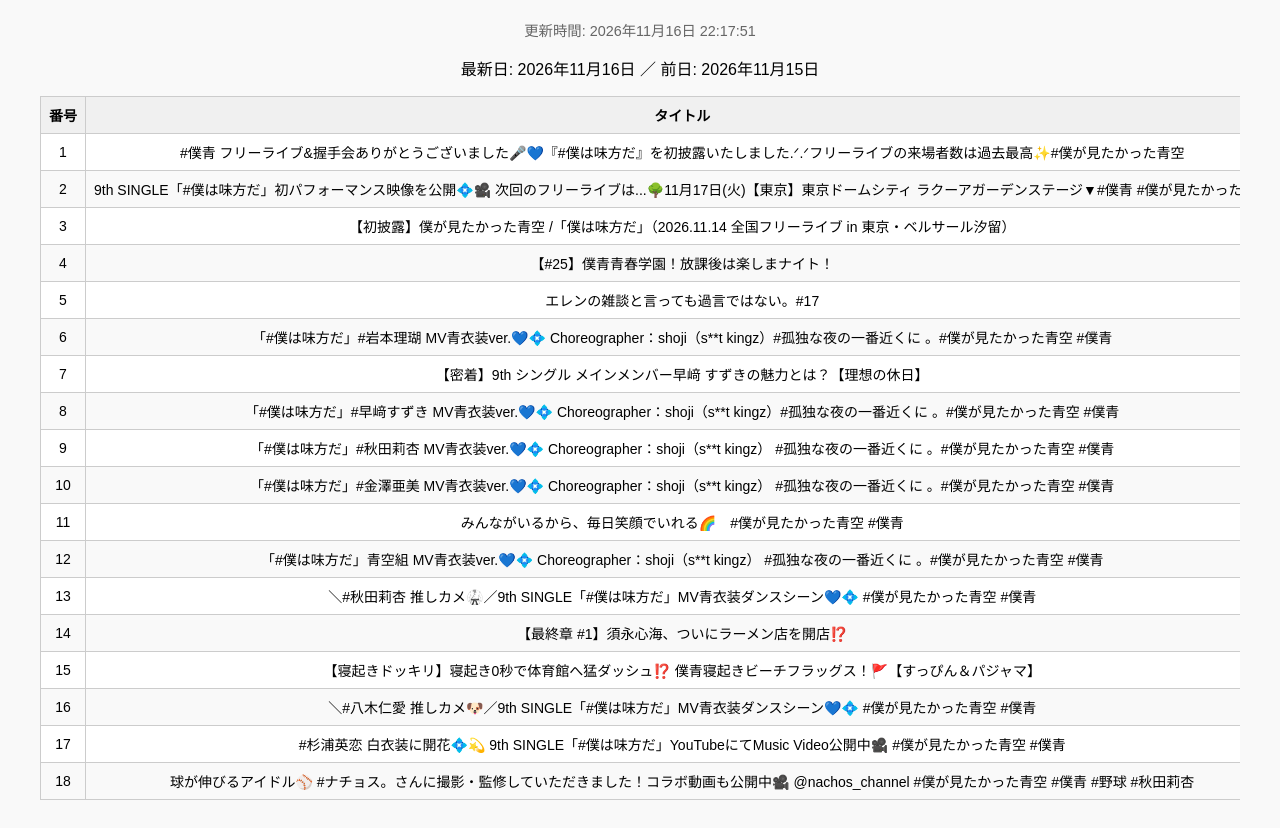
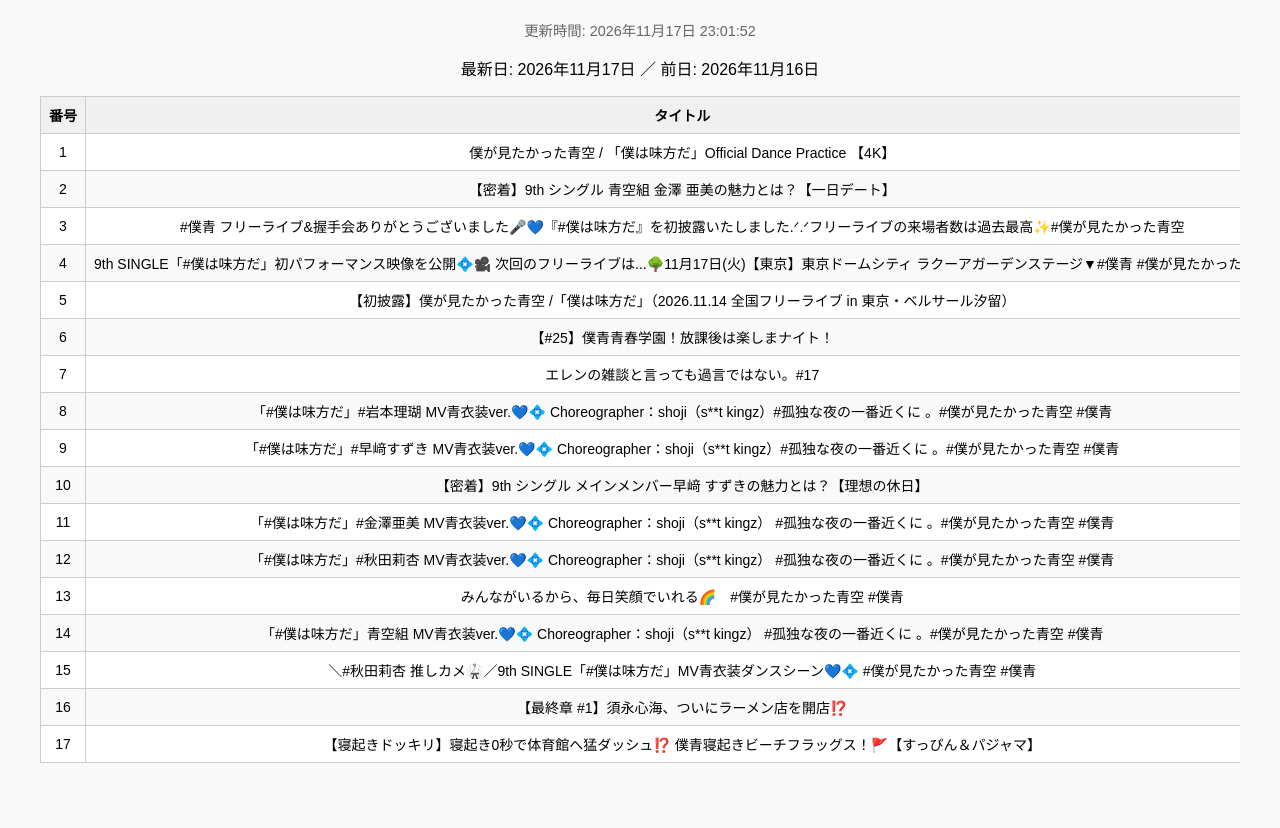
Before and after one commit to yuuki05182/boku-ao-latest20, a plain HTML site: page index.html in a window 1280 px wide. Shown: the part 110-938 px from the top of the page. After the commit the page ends 913 px from the top, so only its background shows below. Drawn offline with Linux system fonts and the light colour scheme.

Commit message:
Auto update: 2026-11-17

```diff
--- a/index.html
+++ b/index.html
@@ -26,8 +26,8 @@
 </head>
 <body>
     <h1>僕が見たかった青空 - 前日差一覧</h1>
-    <p style="text-align:center; font-size:0.9em; color:#666;">更新時間: 2026年11月16日 22:17:51</p>
-    <p style="text-align:center;">最新日: 2026年11月16日 ／ 前日: 2026年11月15日</p>
+    <p style="text-align:center; font-size:0.9em; color:#666;">更新時間: 2026年11月17日 23:01:52</p>
+    <p style="text-align:center;">最新日: 2026年11月17日 ／ 前日: 2026年11月16日</p>
 
     <div style="overflow-x:auto; max-width:100vw;">
     <table>
@@ -35,24 +35,23 @@
             <tr>
                 <th>番号</th>
 <th>タイトル</th><th>投稿日</th><th>再生数</th><th>再生数差分</th><th>高評価</th><th>高評価差分</th><th>コメント数</th><th>コメント数差分</th></tr></thead><tbody>
-<tr><td>1</td><td>#僕青 フリーライブ&握手会ありがとうございました🎤💙『#僕は味方だ』を初披露いたしました.ᐟ.ᐟフリーライブの来場者数は過去最高✨#僕が見たかった青空</td><td>2026-11-14</td><td>9,201</td><td>1,473</td><td>482</td><td>88</td><td>16</td><td>2</td></tr>
-<tr><td>2</td><td>9th SINGLE「#僕は味方だ」初パフォーマンス映像を公開💠🎥 次回のフリーライブは...🌳11月17日(火)【東京】東京ドームシティ ラクーアガーデンステージ▼#僕青 #僕が見たかった青空</td><td>2026-11-14</td><td>6,105</td><td>914</td><td>439</td><td>66</td><td>14</td><td>1</td></tr>
-<tr><td>3</td><td>【初披露】僕が見たかった青空 /「僕は味方だ」（2026.11.14 全国フリーライブ in 東京・ベルサール汐留）</td><td>2026-11-14</td><td>20,213</td><td>3,740</td><td>778</td><td>64</td><td>87</td><td>11</td></tr>
-<tr><td>4</td><td>【#25】僕青青春学園！放課後は楽しまナイト！</td><td>2026-11-13</td><td>21,631</td><td>1,198</td><td>488</td><td>14</td><td>36</td><td>1</td></tr>
-<tr><td>5</td><td>エレンの雑談と言っても過言ではない。#17</td><td>2026-11-13</td><td>4,870</td><td>138</td><td>130</td><td>1</td><td>2</td><td>0</td></tr>
-<tr><td>6</td><td>「#僕は味方だ」#岩本理瑚 MV青衣装ver.💙💠 Choreographer：shoji（s**t kingz）#孤独な夜の一番近くに 。#僕が見たかった青空 #僕青</td><td>2026-11-13</td><td>6,444</td><td>611</td><td>502</td><td>48</td><td>16</td><td>0</td></tr>
-<tr><td>7</td><td>【密着】9th シングル メインメンバー早﨑 すずきの魅力とは？【理想の休日】</td><td>2026-11-12</td><td>25,762</td><td>1,596</td><td>849</td><td>41</td><td>127</td><td>5</td></tr>
-<tr><td>8</td><td>「#僕は味方だ」#早﨑すずき MV青衣装ver.💙💠 Choreographer：shoji（s**t kingz）#孤独な夜の一番近くに 。#僕が見たかった青空 #僕青</td><td>2026-11-12</td><td>9,743</td><td>576</td><td>829</td><td>66</td><td>22</td><td>0</td></tr>
-<tr><td>9</td><td>「#僕は味方だ」#秋田莉杏 MV青衣装ver.💙💠 Choreographer：shoji（s**t kingz） #孤独な夜の一番近くに 。#僕が見たかった青空 #僕青</td><td>2026-11-11</td><td>5,351</td><td>143</td><td>518</td><td>5</td><td>16</td><td>0</td></tr>
-<tr><td>10</td><td>「#僕は味方だ」#金澤亜美 MV青衣装ver.💙💠 Choreographer：shoji（s**t kingz） #孤独な夜の一番近くに 。#僕が見たかった青空 #僕青</td><td>2026-11-11</td><td>7,129</td><td>306</td><td>669</td><td>13</td><td>21</td><td>0</td></tr>
-<tr><td>11</td><td>みんながいるから、毎日笑顔でいれる🌈　#僕が見たかった青空 #僕青</td><td>2026-11-10</td><td>6,441</td><td>201</td><td>331</td><td>7</td><td>20</td><td>0</td></tr>
-<tr><td>12</td><td>「#僕は味方だ」青空組 MV青衣装ver.💙💠  Choreographer：shoji（s**t kingz）  #孤独な夜の一番近くに 。#僕が見たかった青空 #僕青</td><td>2026-11-10</td><td>10,937</td><td>368</td><td>736</td><td>5</td><td>19</td><td>0</td></tr>
-<tr><td>13</td><td>＼#秋田莉杏 推しカメ🥋／9th SINGLE「#僕は味方だ」MV青衣装ダンスシーン💙💠 #僕が見たかった青空 #僕青</td><td>2026-11-10</td><td>5,150</td><td>86</td><td>451</td><td>8</td><td>11</td><td>1</td></tr>
-<tr><td>14</td><td>【最終章 #1】須永心海、ついにラーメン店を開店⁉️</td><td>2026-11-09</td><td>30,054</td><td>558</td><td>552</td><td>7</td><td>104</td><td>0</td></tr>
-<tr><td>15</td><td>【寝起きドッキリ】寝起き0秒で体育館へ猛ダッシュ⁉️ 僕青寝起きビーチフラッグス！🚩【すっぴん＆パジャマ】</td><td>2026-11-08</td><td>83,225</td><td>2,342</td><td>1,338</td><td>8</td><td>263</td><td>0</td></tr>
-<tr><td>16</td><td>＼#八木仁愛 推しカメ🐶／9th SINGLE「#僕は味方だ」MV青衣装ダンスシーン💙💠 #僕が見たかった青空 #僕青</td><td>2026-11-08</td><td>8,307</td><td>131</td><td>555</td><td>1</td><td>15</td><td>0</td></tr>
-<tr><td>17</td><td>#杉浦英恋 白衣装に開花💠💫 9th SINGLE「#僕は味方だ」YouTubeにてMusic Video公開中🎥 #僕が見たかった青空 #僕青</td><td>2026-11-08</td><td>6,279</td><td>73</td><td>457</td><td>2</td><td>14</td><td>0</td></tr>
-<tr><td>18</td><td>球が伸びるアイドル⚾️  #ナチョス。さんに撮影・監修していただきました！コラボ動画も公開中🎥 @nachos_channel #僕が見たかった青空 #僕青 #野球 #秋田莉杏</td><td>2026-11-07</td><td>26,974</td><td>434</td><td>845</td><td>6</td><td>44</td><td>0</td></tr>
+<tr><td>1</td><td>僕が見たかった青空 / 「僕は味方だ」Official Dance Practice 【4K】</td><td>2026-11-16</td><td>12,892</td><td>—</td><td>492</td><td>—</td><td>57</td><td>—</td></tr>
+<tr><td>2</td><td>【密着】9th シングル 青空組 金澤 亜美の魅力とは？【一日デート】</td><td>2026-11-16</td><td>19,655</td><td>—</td><td>658</td><td>—</td><td>105</td><td>—</td></tr>
+<tr><td>3</td><td>#僕青 フリーライブ&握手会ありがとうございました🎤💙『#僕は味方だ』を初披露いたしました.ᐟ.ᐟフリーライブの来場者数は過去最高✨#僕が見たかった青空</td><td>2026-11-14</td><td>10,188</td><td>987</td><td>535</td><td>53</td><td>16</td><td>0</td></tr>
+<tr><td>4</td><td>9th SINGLE「#僕は味方だ」初パフォーマンス映像を公開💠🎥 次回のフリーライブは...🌳11月17日(火)【東京】東京ドームシティ ラクーアガーデンステージ▼#僕青 #僕が見たかった青空</td><td>2026-11-14</td><td>6,809</td><td>704</td><td>501</td><td>62</td><td>14</td><td>0</td></tr>
+<tr><td>5</td><td>【初披露】僕が見たかった青空 /「僕は味方だ」（2026.11.14 全国フリーライブ in 東京・ベルサール汐留）</td><td>2026-11-14</td><td>22,166</td><td>1,953</td><td>808</td><td>30</td><td>88</td><td>1</td></tr>
+<tr><td>6</td><td>【#25】僕青青春学園！放課後は楽しまナイト！</td><td>2026-11-13</td><td>22,047</td><td>416</td><td>493</td><td>5</td><td>36</td><td>0</td></tr>
+<tr><td>7</td><td>エレンの雑談と言っても過言ではない。#17</td><td>2026-11-13</td><td>4,914</td><td>44</td><td>131</td><td>1</td><td>2</td><td>0</td></tr>
+<tr><td>8</td><td>「#僕は味方だ」#岩本理瑚 MV青衣装ver.💙💠 Choreographer：shoji（s**t kingz）#孤独な夜の一番近くに 。#僕が見たかった青空 #僕青</td><td>2026-11-13</td><td>6,837</td><td>393</td><td>533</td><td>31</td><td>16</td><td>0</td></tr>
+<tr><td>9</td><td>「#僕は味方だ」#早﨑すずき MV青衣装ver.💙💠 Choreographer：shoji（s**t kingz）#孤独な夜の一番近くに 。#僕が見たかった青空 #僕青</td><td>2026-11-12</td><td>10,155</td><td>412</td><td>837</td><td>8</td><td>22</td><td>0</td></tr>
+<tr><td>10</td><td>【密着】9th シングル メインメンバー早﨑 すずきの魅力とは？【理想の休日】</td><td>2026-11-12</td><td>26,732</td><td>970</td><td>871</td><td>22</td><td>126</td><td>-1</td></tr>
+<tr><td>11</td><td>「#僕は味方だ」#金澤亜美 MV青衣装ver.💙💠 Choreographer：shoji（s**t kingz） #孤独な夜の一番近くに 。#僕が見たかった青空 #僕青</td><td>2026-11-11</td><td>7,365</td><td>236</td><td>676</td><td>7</td><td>21</td><td>0</td></tr>
+<tr><td>12</td><td>「#僕は味方だ」#秋田莉杏 MV青衣装ver.💙💠 Choreographer：shoji（s**t kingz） #孤独な夜の一番近くに 。#僕が見たかった青空 #僕青</td><td>2026-11-11</td><td>5,466</td><td>115</td><td>522</td><td>4</td><td>16</td><td>0</td></tr>
+<tr><td>13</td><td>みんながいるから、毎日笑顔でいれる🌈　#僕が見たかった青空 #僕青</td><td>2026-11-10</td><td>6,637</td><td>196</td><td>334</td><td>3</td><td>19</td><td>-1</td></tr>
+<tr><td>14</td><td>「#僕は味方だ」青空組 MV青衣装ver.💙💠  Choreographer：shoji（s**t kingz）  #孤独な夜の一番近くに 。#僕が見たかった青空 #僕青</td><td>2026-11-10</td><td>11,301</td><td>364</td><td>742</td><td>6</td><td>18</td><td>-1</td></tr>
+<tr><td>15</td><td>＼#秋田莉杏 推しカメ🥋／9th SINGLE「#僕は味方だ」MV青衣装ダンスシーン💙💠 #僕が見たかった青空 #僕青</td><td>2026-11-10</td><td>5,224</td><td>74</td><td>452</td><td>1</td><td>11</td><td>0</td></tr>
+<tr><td>16</td><td>【最終章 #1】須永心海、ついにラーメン店を開店⁉️</td><td>2026-11-09</td><td>30,355</td><td>301</td><td>554</td><td>2</td><td>102</td><td>-2</td></tr>
+<tr><td>17</td><td>【寝起きドッキリ】寝起き0秒で体育館へ猛ダッシュ⁉️ 僕青寝起きビーチフラッグス！🚩【すっぴん＆パジャマ】</td><td>2026-11-08</td><td>84,873</td><td>1,648</td><td>1,348</td><td>10</td><td>261</td><td>-2</td></tr>
 
         </tbody>
     </table>
```
Also changed, not shown: boku_ao_latest.csv (+17 -18 lines).
